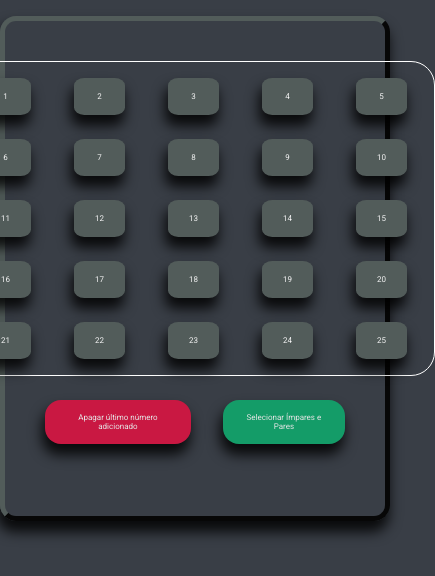
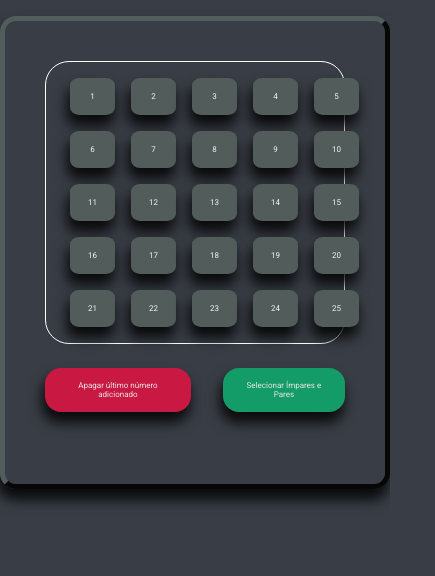
Before and after one commit to Ricardo-1991/twelve-numbers-raffle, a React (Vite) app: page / in a window 390 px wide. Shown: the top 576 px of the page, 435 px wide, since content can reach past the window. Built offline with nearby package versions, Linux system fonts and the light colour scheme.

Commit message:
ajustando responsividade

```diff
--- a/src/App.css
+++ b/src/App.css
@@ -133,8 +133,8 @@ button {
   }
 
   .selectNumbersContainer {
-    gap: 1.5rem;
-    width: 30rem;
+    gap: 1rem;
+    width: 100%;
     padding: 1rem;
     border: 1px solid white;
     border-radius: 1.5rem;
@@ -143,7 +143,7 @@ button {
   .selectNumbersContainer button {
     padding: 0.875rem;
     font-size: 0.5rem;
-    width: 3.2rem;
+    width: 100%;
     margin-left: 0.5rem;
   }
 
```
